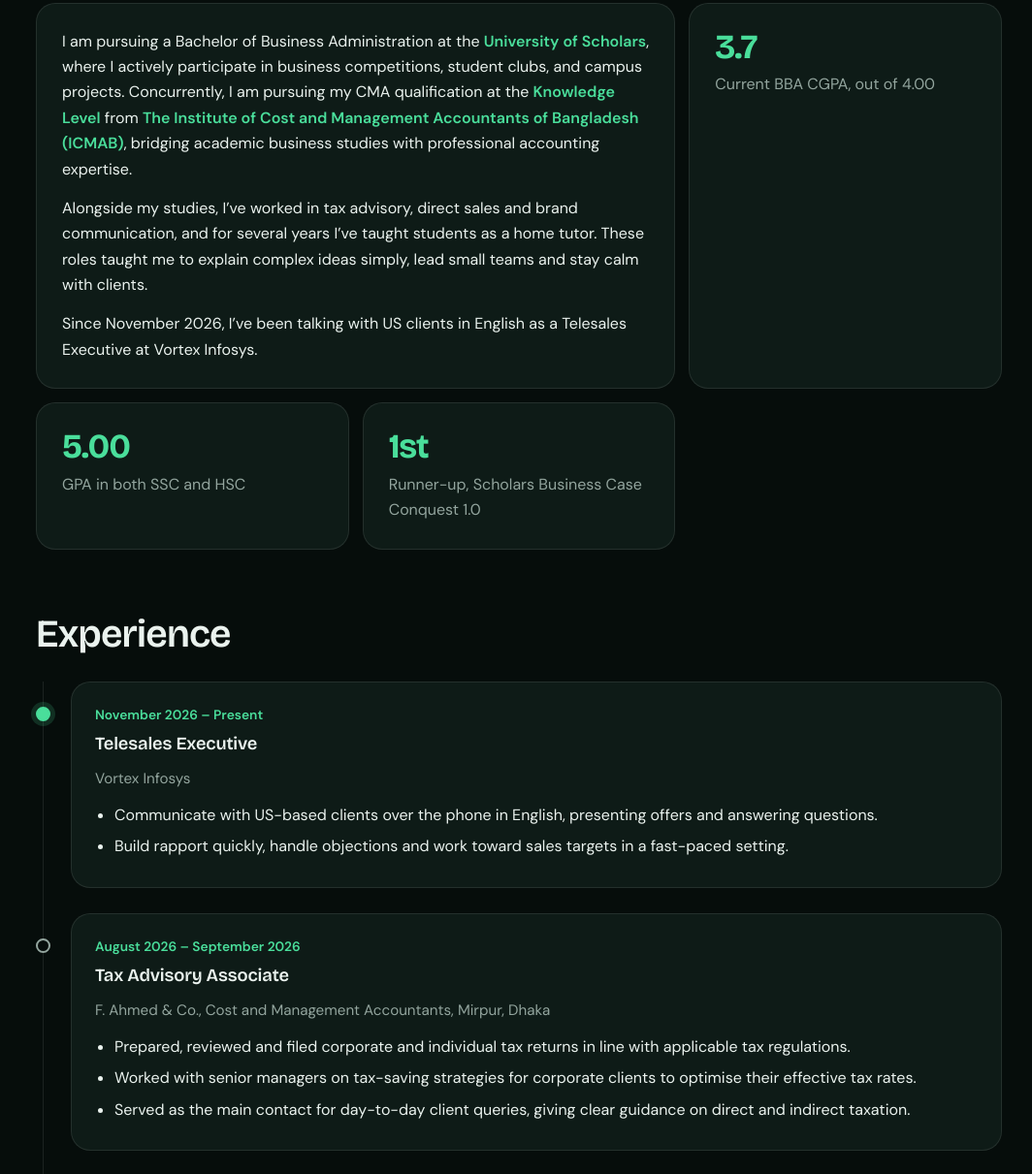
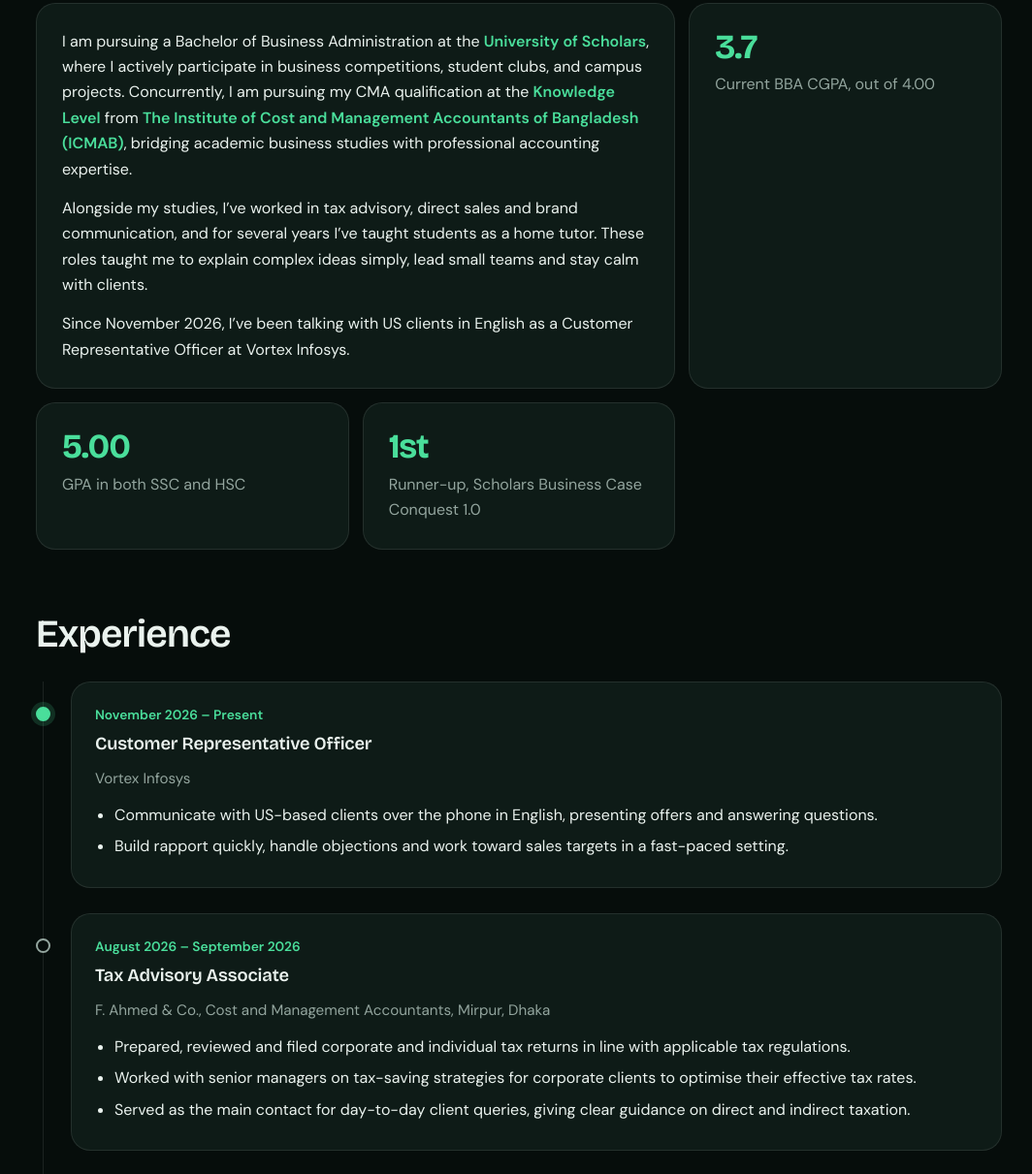
Before and after one commit to mdshahriarzaman/mdshahriarzaman.github.io, a plain HTML site: page index.html in a window 1280 px wide. Shown: the part 1099-2310 px from the top of the page at 97% size, without its empty margins (105-1169 px from the left). Drawn offline with nearby package versions, Linux system fonts and the light colour scheme.

Commit message:
Add files via upload

```diff
--- a/index.html
+++ b/index.html
@@ -105,7 +105,7 @@ footer{color:var(--muted);font-size:.85rem;border-top:1px solid var(--line);padd
   </svg>
   <div class="wrap hero-grid">
    <div class="hero-text">
-    <div class="chip"><span class="dot" aria-hidden="true"></span>Currently Telesales Executive at Vortex Infosys</div>
+    <div class="chip"><span class="dot" aria-hidden="true"></span>Currently Customer Representative Officer at Vortex Infosys</div>
     <h1>Mohammad<br>Shahriar Zaman</h1>
     <p class="role">Aspiring finance professional and CMA candidate</p>
     <p class="lead">BBA student with a 3.7 CGPA, currently at the <strong>Knowledge Level</strong> of <strong>ICMAB</strong>, with hands-on experience in tax advisory, sales and client communication.</p>
@@ -143,7 +143,7 @@ footer{color:var(--muted);font-size:.85rem;border-top:1px solid var(--line);padd
     <div class="card s4">
       <p>I am pursuing a Bachelor of Business Administration at the <strong>University of Scholars</strong>, where I actively participate in business competitions, student clubs, and campus projects. Concurrently, I am pursuing my CMA qualification at the <strong>Knowledge Level</strong> from <strong>The Institute of Cost and Management Accountants of Bangladesh (ICMAB)</strong>, bridging academic business studies with professional accounting expertise.</p>
       <p>Alongside my studies, I’ve worked in tax advisory, direct sales and brand communication, and for several years I’ve taught students as a home tutor. These roles taught me to explain complex ideas simply, lead small teams and stay calm with clients.</p>
-      <p>Since November 2026, I’ve been talking with US clients in English as a Telesales Executive at Vortex Infosys.</p>
+      <p>Since November 2026, I’ve been talking with US clients in English as a Customer Representative Officer at Vortex Infosys.</p>
     </div>
     <div class="card s2 stat"><b>3.7</b><span class="muted">Current BBA CGPA, out of 4.00</span></div>
     <div class="card s2 stat"><b>5.00</b><span class="muted">GPA in both SSC and HSC</span></div>
@@ -157,7 +157,7 @@ footer{color:var(--muted);font-size:.85rem;border-top:1px solid var(--line);padd
 
     <article class="job current"><div class="card">
       <div class="when">November 2026 – Present</div>
-      <h3>Telesales Executive</h3>
+      <h3>Customer Representative Officer</h3>
       <div class="org">Vortex Infosys</div>
       <ul>
         <li>Communicate with US-based clients over the phone in English, presenting offers and answering questions.</li>
```
